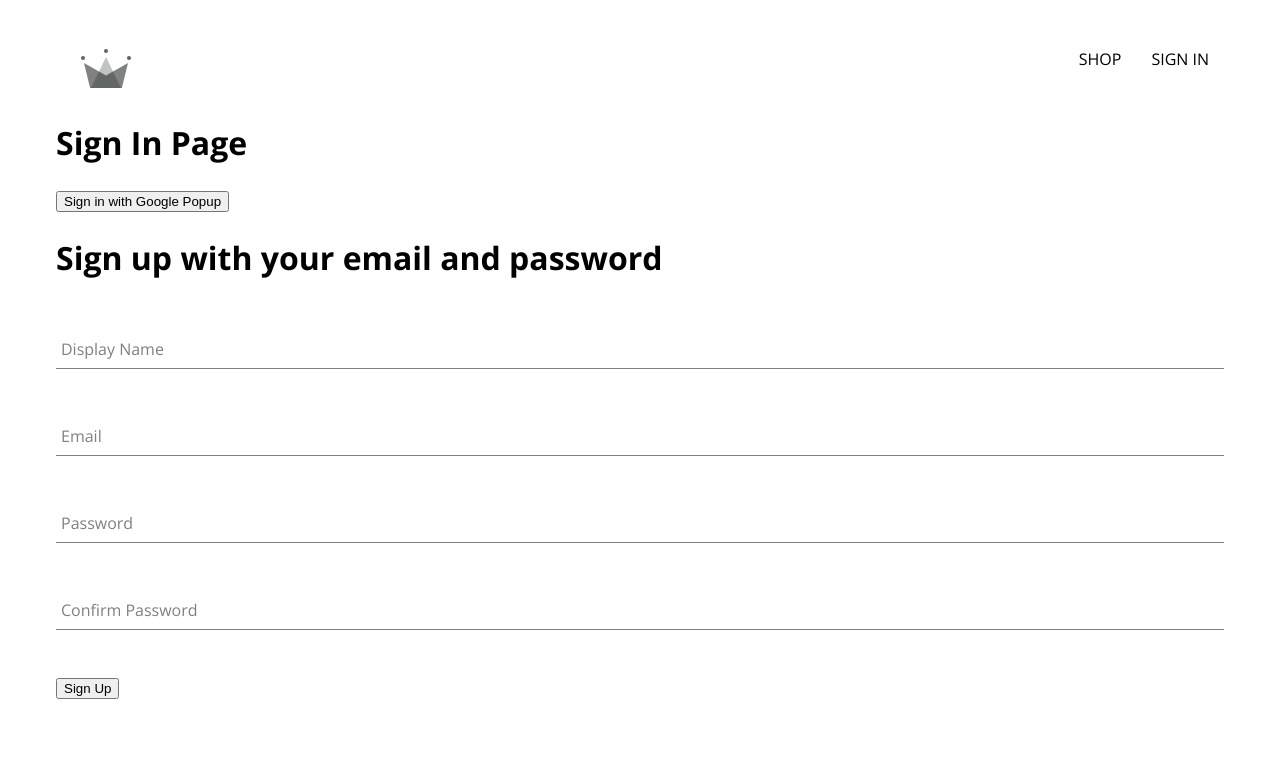
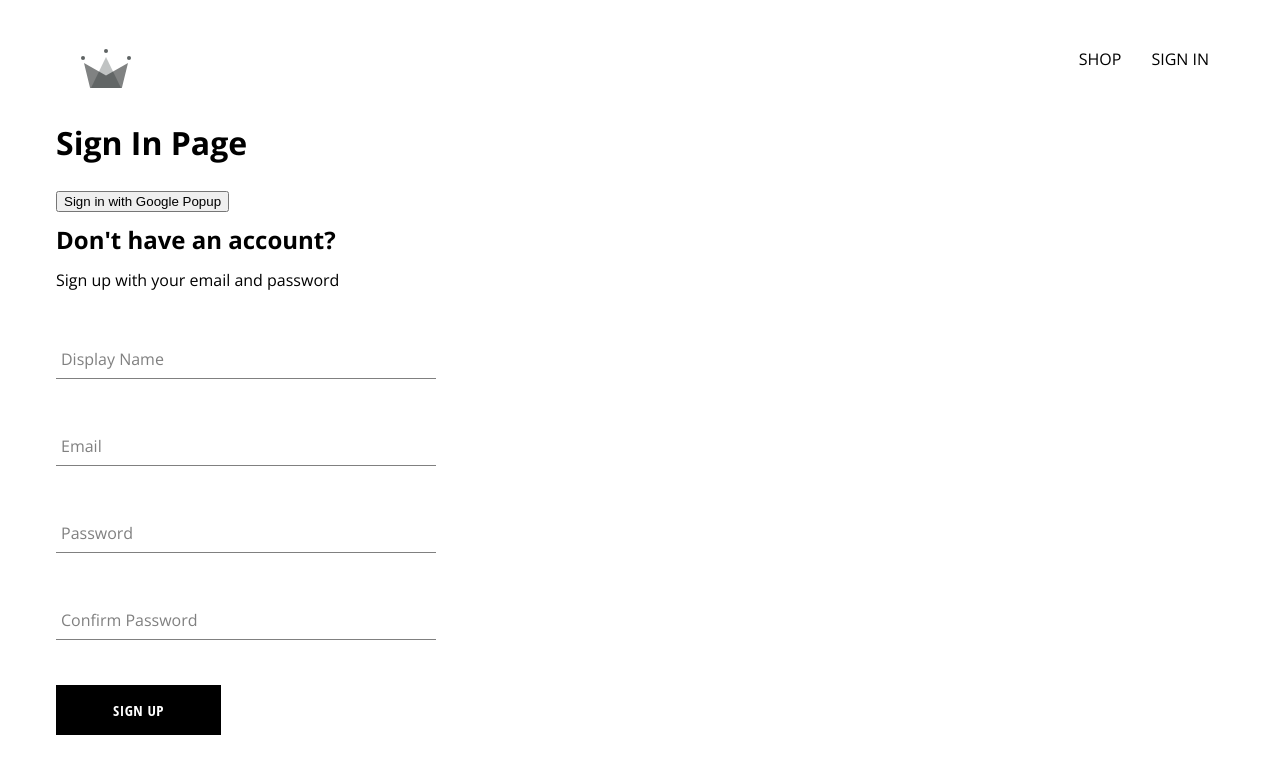
Before and after one commit to RJCunanan/crwn-clothing, a React (Vite) app: page /sign-in in a window 1280 px wide. Shown: the top 774 px of the page. Built offline with nearby package versions, Linux system fonts and the light colour scheme.

Commit message:
Created button component.

```diff
--- /dev/null
+++ b/src/components/button/button.component.jsx
@@ -0,0 +1,18 @@
+import './button.styles.scss';
+
+// Allows us to apply different classNames for different styling depending
+// on the type of button.
+const BUTTON_TYPE_CLASSES = {
+    google: 'google-sign-in',
+    inverted: 'inverted',
+}
+
+const Button = ({ children, buttonType, ...otherProps }) => {
+    return (
+        <button className={`button-container ${BUTTON_TYPE_CLASSES[buttonType]} {...otherProps}`}>
+            {children}
+        </button>
+    )
+}
+
+export default Button;
--- /dev/null
+++ b/src/components/button/button.styles.scss
@@ -0,0 +1,46 @@
+.button-container {
+    min-width: 165px;
+    width: auto;
+    height: 50px;
+    letter-spacing: 0.5px;
+    line-height: 50px;
+    padding: 0 35px 0 35px;
+    font-size: 15px;
+    background-color: black;
+    color: white;
+    text-transform: uppercase;
+    font-family: 'Open Sans Condensed';
+    font-weight: bolder;
+    border: none;
+    cursor: pointer;
+    display: flex;
+    justify-content: center;
+
+    &:hover {
+      background-color: white;
+      color: black;
+      border: 1px solid black;
+    }
+
+    &.google-sign-in {
+      background-color: #4285f4;
+      color: white;
+
+      &:hover {
+        background-color: #357ae8;
+        border: none;
+      }
+    }
+
+    &.inverted {
+      background-color: white;
+      color: black;
+      border: 1px solid black;
+
+      &:hover {
+        background-color: black;
+        color: white;
+        border: none;
+      }
+    }
+  }
--- a/src/components/sign-up-form/sign-up-form.component.jsx
+++ b/src/components/sign-up-form/sign-up-form.component.jsx
@@ -1,8 +1,11 @@
 import { useState } from 'react';
 
 import FormInput from '../form-input/form-input.component';
+import Button from '../button/button.component';
 
 import { createAuthUserWithEmailAndPassword, createUserDocumentFromAuth } from '../../utils/firebase/firebase.utils';
+
+import './sign-up-form.styles.scss';
 
 const defaultFormFields = {
     displayName: '',
@@ -64,8 +67,9 @@
     };
 
     return (
-        <div>
-            <h1>Sign up with your email and password</h1>
+        <div className='sign-up-container'>
+            <h2>Don't have an account?</h2>
+            <span>Sign up with your email and password</span>
             <form onSubmit={handleSubmit}>
                 <FormInput
                     label="Display Name"
@@ -103,7 +107,7 @@
                     value={confirmPassword}
                 />
 
-                <button type="submit">Sign Up</button>
+                <Button type="submit">Sign Up</Button>
             </form>
         </div>
     )
--- /dev/null
+++ b/src/components/sign-up-form/sign-up-form.styles.scss
@@ -0,0 +1,9 @@
+.sign-up-container {
+    display: flex;
+    flex-direction: column;
+    width: 380px;
+
+    h2 {
+        margin: 10px 0;
+    }
+}
```
